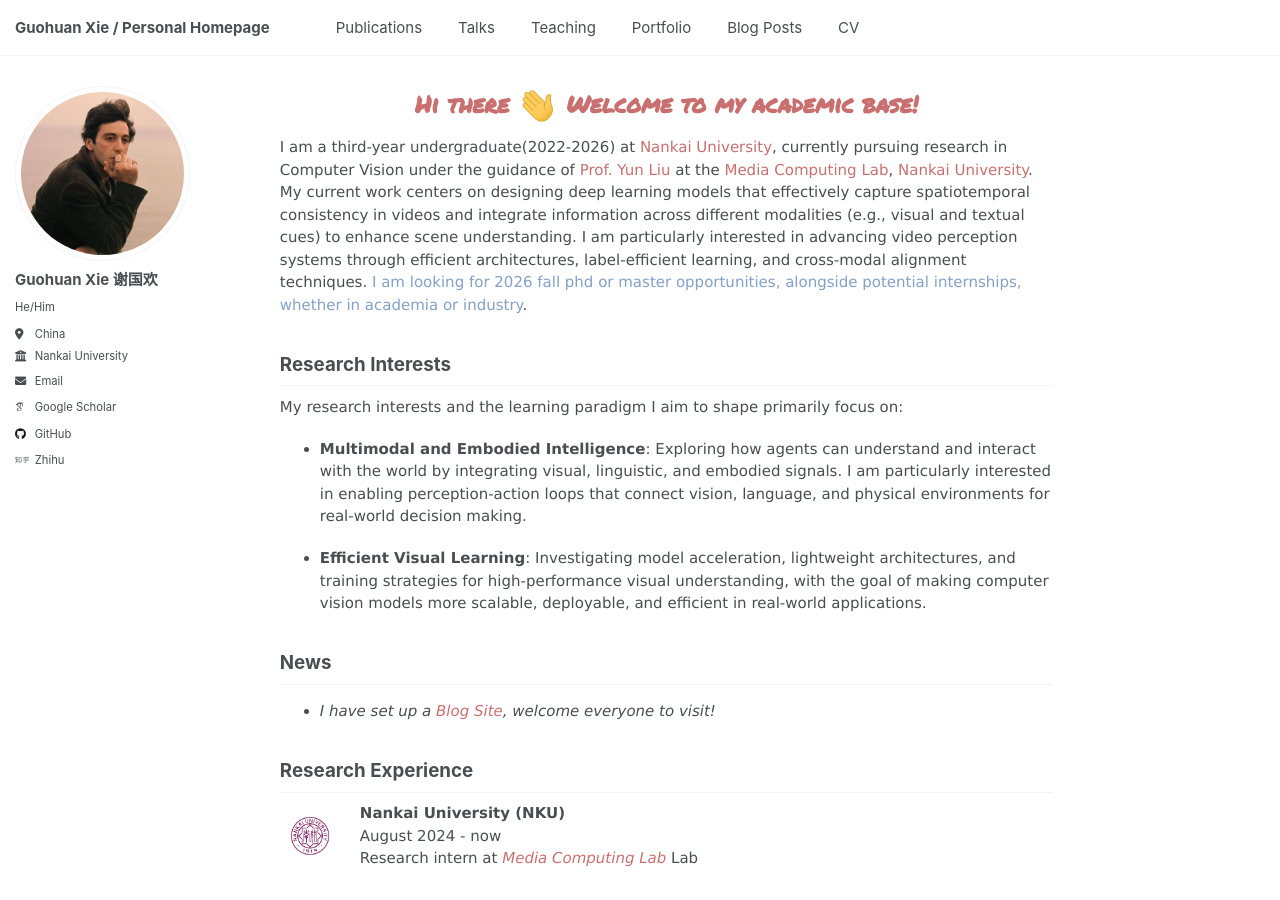
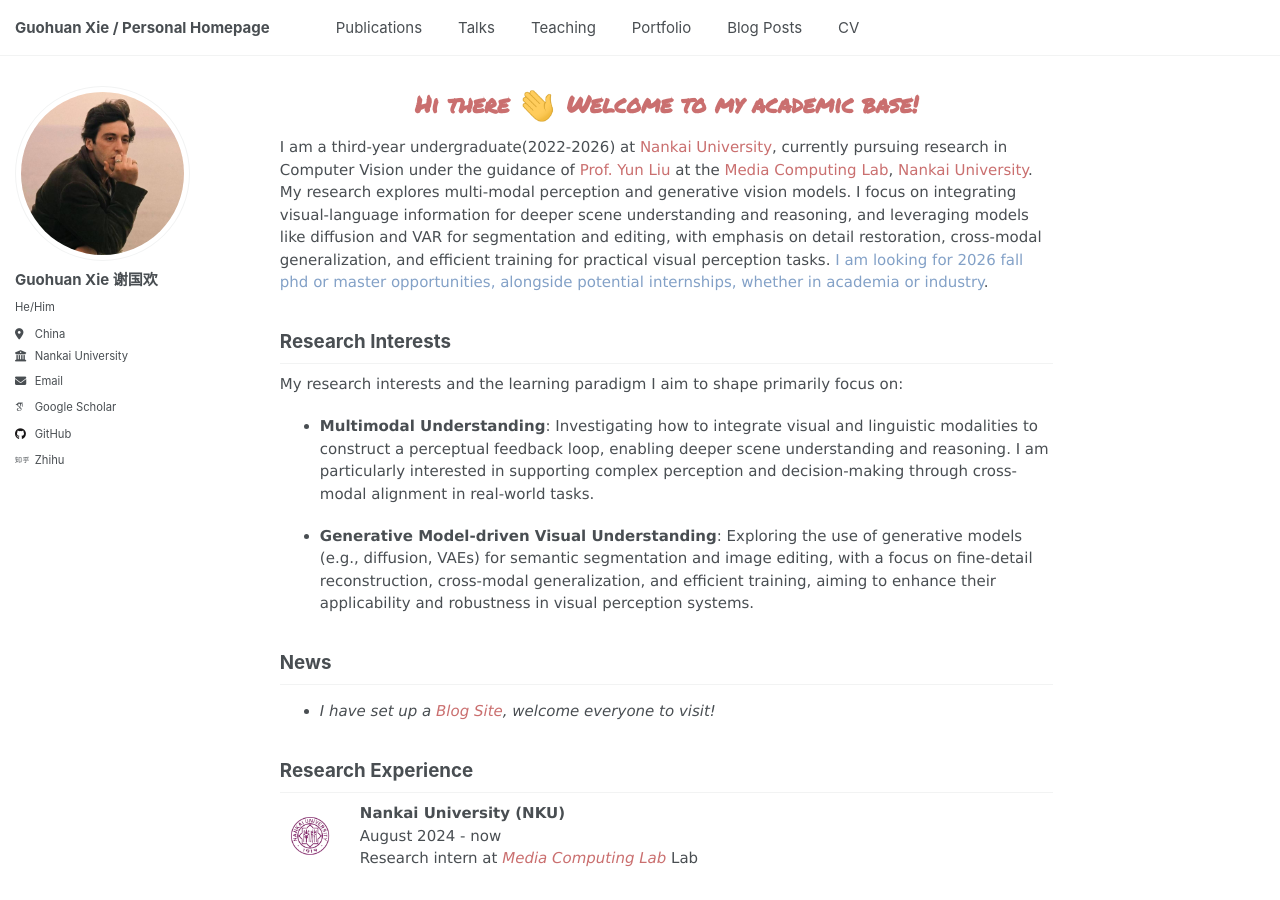
Before and after one commit to guohuan-xie/guohuan-xie.github.io, a Jekyll site: the page built from _pages/about.md, in a window 1280 px wide and 900 px high. Built offline with Jekyll 4.4.1, drawn with Linux system fonts in a browser that asks for light colours; some web fonts are replaced.

Commit message:
personalinfo

```diff
--- a/_pages/about.md
+++ b/_pages/about.md
@@ -31,16 +31,17 @@
 <h1 class="main-heading">Hi there <img src="images/Hi.gif" width="40px"> Welcome to my academic base!</h1>
 </body>
 </html>
-I am a third-year undergraduate(2022-2026) at [Nankai University](https://www.nankai.edu.cn/), currently pursuing research in Computer Vision under the guidance of [Prof. Yun Liu](https://yun-liu.github.io/) at the [Media Computing Lab](https://mmcheng.net/), [Nankai University](https://www.nankai.edu.cn/). My current work centers on designing deep learning models that effectively capture spatiotemporal consistency in videos and integrate information across different modalities (e.g., visual and textual cues) to enhance scene understanding. I am particularly interested in advancing video perception systems through efficient architectures, label-efficient learning, and cross-modal alignment techniques.
+I am a third-year undergraduate(2022-2026) at [Nankai University](https://www.nankai.edu.cn/), currently pursuing research in Computer Vision under the guidance of [Prof. Yun Liu](https://yun-liu.github.io/) at the [Media Computing Lab](https://mmcheng.net/), [Nankai University](https://www.nankai.edu.cn/). My research explores multi-modal perception and generative vision models. I focus on integrating visual-language information for deeper scene understanding and reasoning, and leveraging models like diffusion and VAR for segmentation and editing, with emphasis on detail restoration, cross-modal generalization, and efficient training for practical visual perception tasks.
 <span style="color: #83a1c7;">I am looking for 2026 fall phd or master opportunities, alongside potential internships, whether in academia or industry</span>.
 
 Research Interests
 --------
 My research interests and the learning paradigm I aim to shape primarily focus on:
 
-- **Multimodal and Embodied Intelligence**: Exploring how agents can understand and interact with the world by integrating visual, linguistic, and embodied signals. I am particularly interested in enabling perception-action loops that connect vision, language, and physical environments for real-world decision making.
+- **Multimodal Understanding**: Investigating how to integrate visual and linguistic modalities to construct a perceptual feedback loop, enabling deeper scene understanding and reasoning. I am particularly interested in supporting complex perception and decision-making through cross-modal alignment in real-world tasks.
 
-- **Efficient Visual Learning**: Investigating model acceleration, lightweight architectures, and training strategies for high-performance visual understanding, with the goal of making computer vision models more scalable, deployable, and efficient in real-world applications.
+- **Generative Model-driven Visual Understanding**: Exploring the use of generative models (e.g., diffusion, VAEs) for semantic segmentation and image editing, with a focus on fine-detail reconstruction, cross-modal generalization, and efficient training, aiming to enhance their applicability and robustness in visual perception systems.
+
 
 News
 ---------------
```
